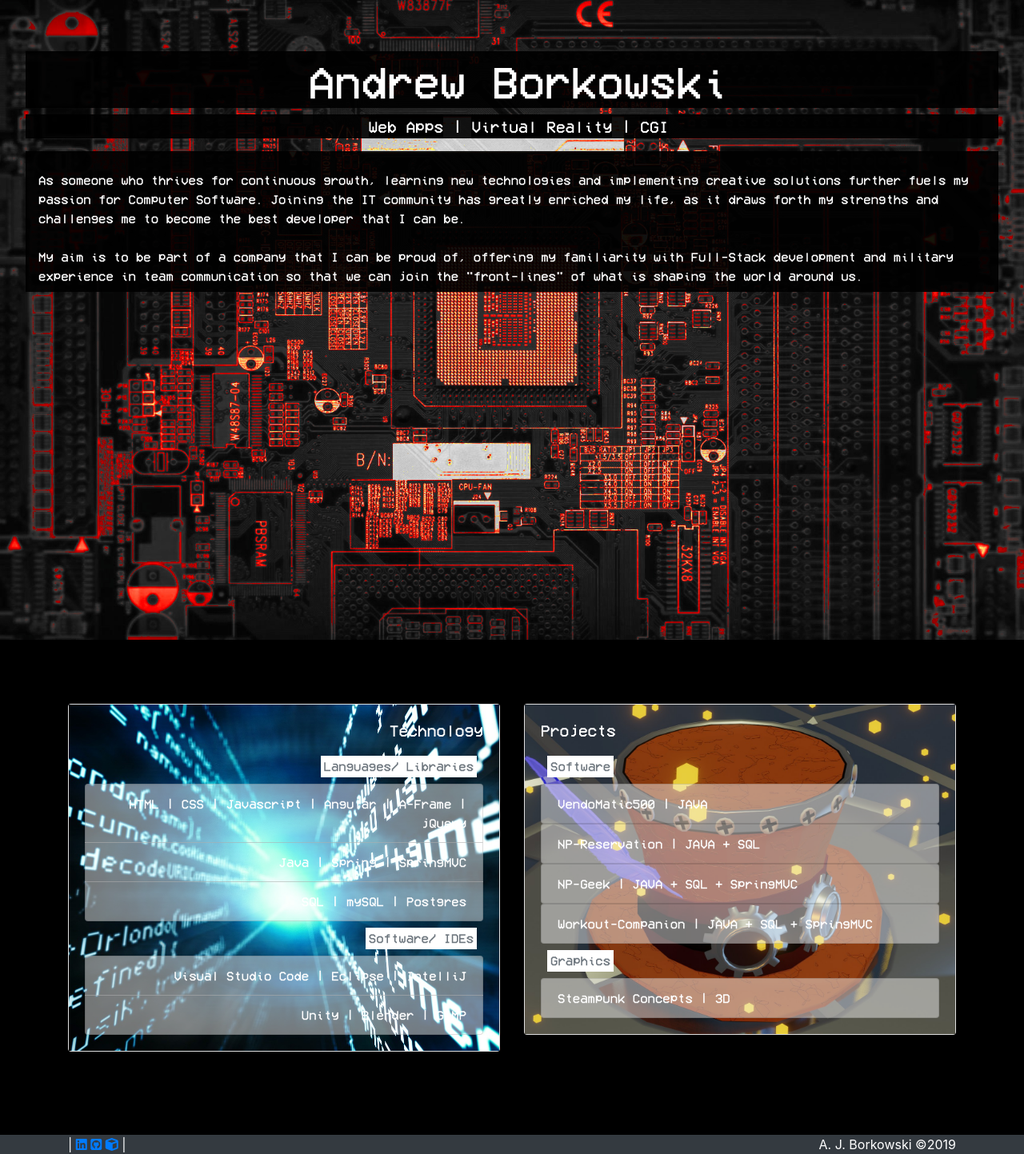
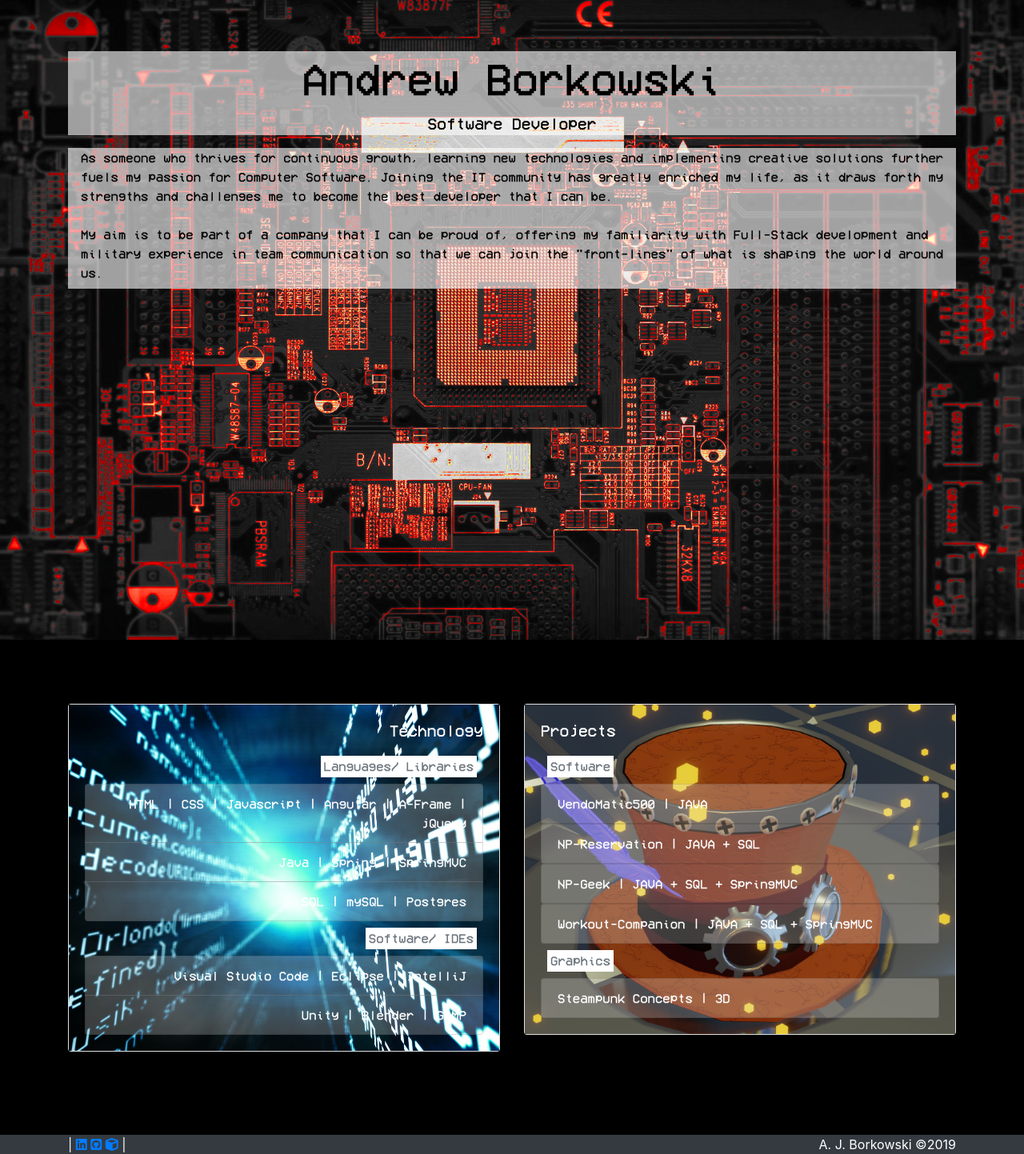
Before and after one commit to AnJoBo/AnJoBo, a PHP site: page / in a window 1280 px wide. Shown: the whole page at 80% size. Run offline with PHP 8.4, Linux system fonts and the light colour scheme; some libraries are stand-ins or nearby versions.

Commit message:
Layout v1.3

```diff
--- a/index.html
+++ b/index.html
@@ -20,42 +20,39 @@
   </head>
 
   <body>
-        <div class="jumbotron jumbo-bg" style="height: 100vh;">
-            <h1 class="display-4 pt-1 pl-3 text-center">Andrew Borkowski</h1>
-            <p class="lead pl-3 text-center">
-                <span class="titles">Web Apps</span> |
-                <span class="titles">Virtual Reality</span> |
-                <span class="titles">CGI</span>
-            </p>
-            <p class="d-none d-md-block justify-text pl-3 pb-2">
-                <br>
-                As someone who thrives for continuous growth, learning new technologies and implementing creative solutions further
-                fuels my passion for Computer Software. Joining the IT community has greatly enriched my life, as it draws forth my
-                strengths and challenges me to become the best developer that I can be.
-                <br><br>
-                My aim is to be part of a company that I can be proud of, offering my familiarity with Full-Stack development and
-                military experience in team communication so that we can join the "front-lines" of what is shaping the world around
-                us.
-            </p>
+        <div class="jumbotron" style="height: 100vh;">
+            <div class="container">
+                <div class="d-block jumbo-dat align-middle">
+                    <h1 class="display-4 text-center">Andrew Borkowski</h1>
+                    <p class="lead text-center">Software Developer</p>
+                </div>
 
-            <p class="d-sm-block d-md-none">
-                <a class="btn btn-dark"
-                    data-toggle="collapse"
-                    href="#collapseBio"
-                    role="button"
-                    aria-expanded="false" aria-controls="collapseBio">Learn More</a>
-            </p>
-            <div class="collapse" id="collapseBio">
-                <p class="bioToggle">
-                    As someone who thrives for continuous growth, learning new technologies and implementing creative solutions further
-                    fuels my passion for Computer Software. Joining the IT community has greatly enriched my life, as it draws forth my
+                <p class="d-none d-md-block justify-text pl-3 pb-2 jumbo-dat">
+                    As someone who thrives for continuous growth, learning new technologies and implementing creative solutions
+                    further fuels my passion for Computer Software. Joining the IT community has greatly enriched my life, as it draws forth my
                     strengths and challenges me to become the best developer that I can be.
                     <br><br>
                     My aim is to be part of a company that I can be proud of, offering my familiarity with Full-Stack development and
-                    military experience in team communication so that we can join the "front-lines" of what is shaping the world around
-                    us.
+                    military experience in team communication so that we can join the "front-lines" of what is shaping the world around us.
+                </p>
+
+
+                <div class="collapse jumbo-dat" id="collapseBio">
+                    <p class="bioToggle">
+                        As someone who thrives for continuous growth, learning new technologies and implementing creative solutions
+                        fuels my passion for Computer Software. Joining the IT community has greatly enriched my life, as it draws forth my
+                        strengths and challenges me to become the best developer that I can be.
+                        <br><br>
+                        My aim is to be part of a company that I can be proud of, offering my familiarity with Full-Stack development and
+                        military experience in team communication so that we can join the "front-lines" of what is shaping the world around us.
+                    </p>
+                </div>
+                <p class="d-sm-block d-md-none">
+                    <a class="btn btn-dark" data-toggle="collapse" href="#collapseBio" role="button" aria-expanded="false"
+                        aria-controls="collapseBio">Learn More</a>
                 </p>
             </div>
+
         </div>
 
         <div class="container" style="margin: 10vh auto;">
--- a/styles.css
+++ b/styles.css
@@ -14,16 +14,13 @@ body {
     -o-background-size: cover;
     background-size: cover;
     font-family: pixel;
-    color: white;
     border-radius: 0;
 }
 
-.jumbo-bg * {
-    background-color: rgba(0, 0, 0, 0.918);
-}
+.jumbo-dat {
+    background-color: rgba(255, 255, 255, 0.616);
+        color: black;
 
-.titles {
-    display: inline-block;
 }
 
 .card-gfx {
@@ -55,18 +52,12 @@ body {
 
 .card-gfx li,
 .card-tec li {
-    background-color: rgba(255, 255, 255, 0.452);
-}
-
-.title {
-    background-color: rgba(68, 68, 68, 0.829);
+    background-color: rgba(255, 255, 255, 0.233);
 }
 
 .bioToggle {
-    height: 25vh;
+    height: 55vh;
     overflow: scroll;
-    background-color: rgba(255, 255, 255, 0.233);
-    color: rgb(255, 255, 255);
     padding: 10px;
 }
 
```
Also changed, not shown: img/binary.jpg (deleted).
